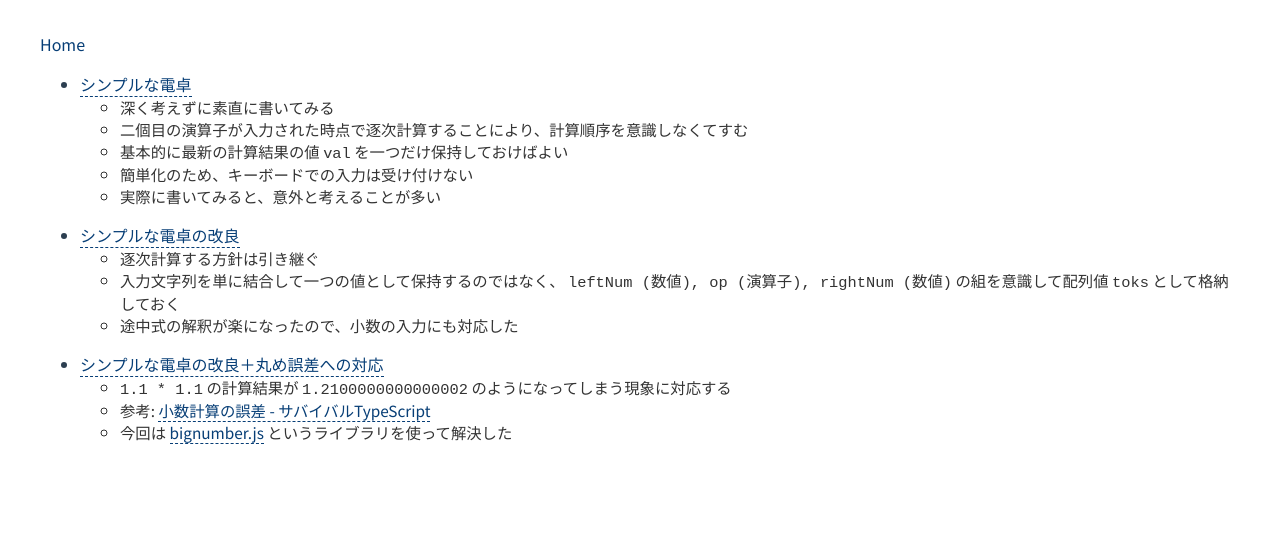
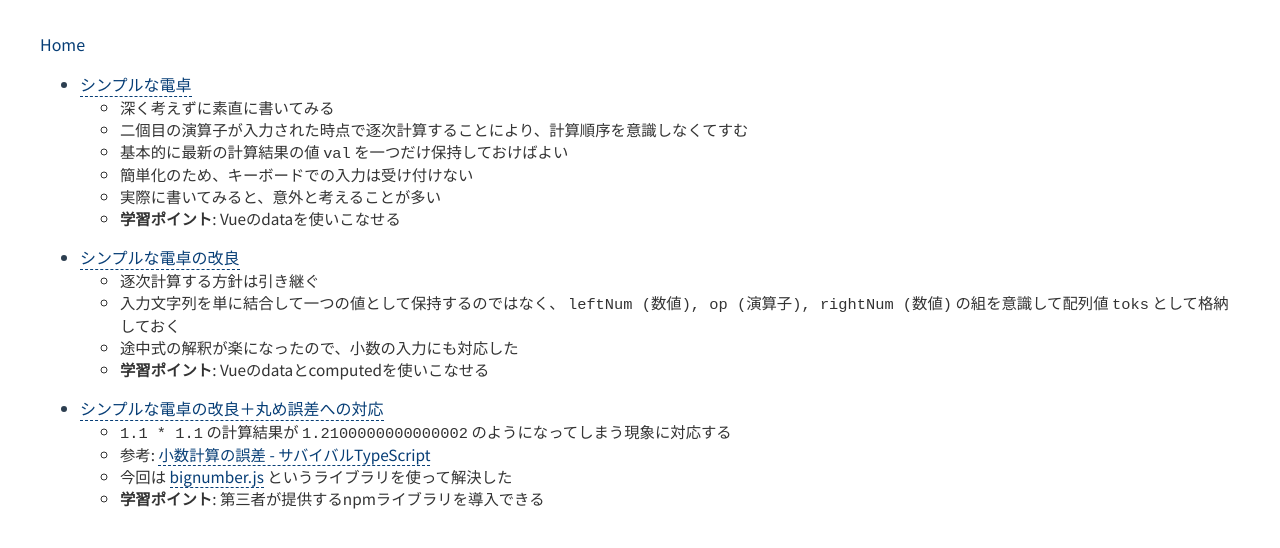
Before and after one commit to daiiz/vue-calculator, a Vue app: page /calc1 in a window 1280 px wide. Shown: the top 548 px of the page. Built offline with nearby package versions, Linux system fonts and the light colour scheme.

Commit message:
教材ぽくなってきた

```diff
--- a/src/components/Main.vue
+++ b/src/components/Main.vue
@@ -14,6 +14,7 @@
           </li>
           <li>簡単化のため、キーボードでの入力は受け付けない</li>
           <li>実際に書いてみると、意外と考えることが多い</li>
+          <li><b>学習ポイント</b>: Vueのdataを使いこなせる</li>
         </ul>
       </li>
       <li class="demo">
@@ -26,6 +27,7 @@
             の組を意識して配列値 <code>toks</code> として格納しておく
           </li>
           <li>途中式の解釈が楽になったので、小数の入力にも対応した</li>
+          <li><b>学習ポイント</b>: Vueのdataとcomputedを使いこなせる</li>
         </ul>
       </li>
       <li class="demo">
@@ -56,6 +58,9 @@
             >
             というライブラリを使って解決した
           </li>
+          <li>
+            <b>学習ポイント</b>: 第三者が提供するnpmライブラリを導入できる
+          </li>
         </ul>
       </li>
     </ul>
```
